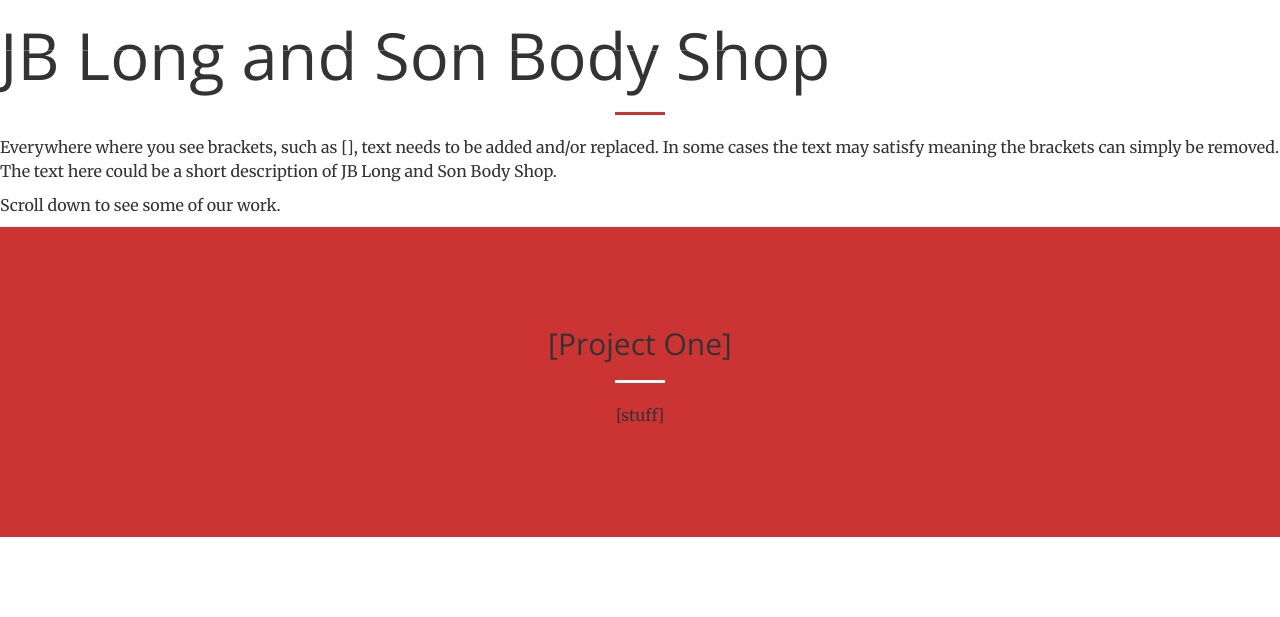
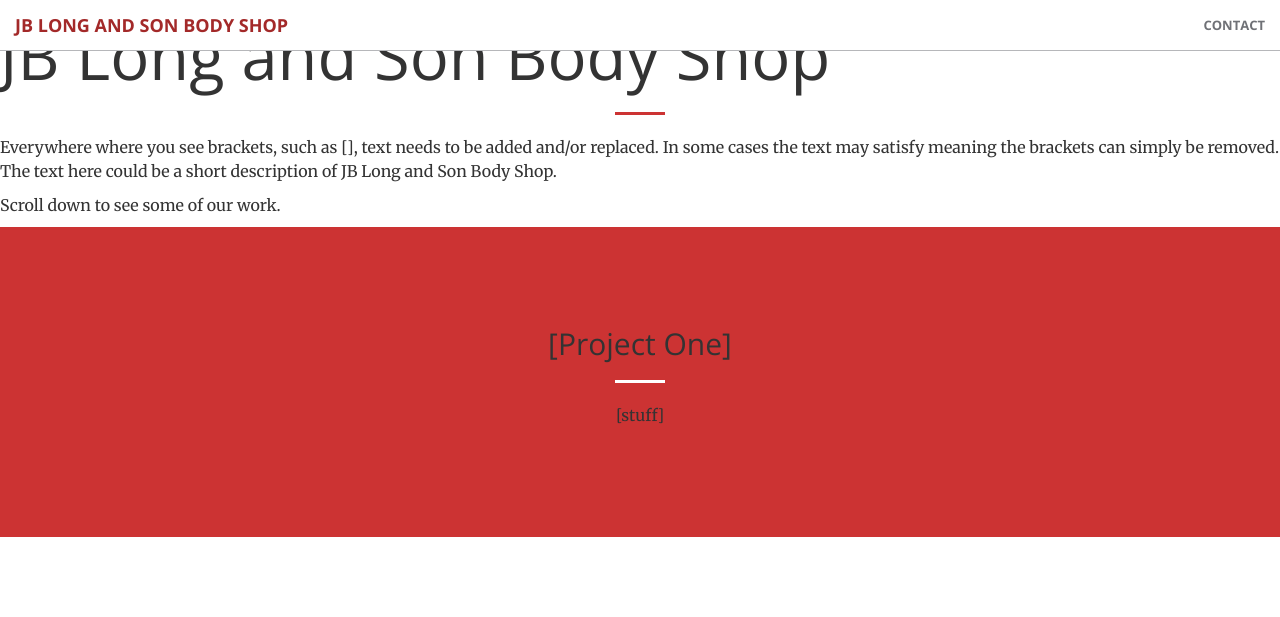
Before and after one commit to matthewlong29/JBShop_Site, a Jekyll site: the page built from _posts/2016-08-03-more-before-and-after.md, in a window 1280 px wide and 1400 px high. Shown: the top 617 px of the window. Built offline with Jekyll 4.4.1, drawn with Linux system fonts in a browser that asks for light colours; grey boxes are pictures that could not be loaded.

Commit message:
Removed transparency of nav bar

```diff
--- a/_sass/_base.scss
+++ b/_sass/_base.scss
@@ -179,43 +179,7 @@ section {
             }
         }
     }
-    @media (min-width: 768px) {
-        background-color: transparent;
-        border-color: rgba(white, .3);
-        .navbar-header .navbar-brand {
-            color: rgba(white, .7);
-            &:hover,
-            &:focus {
-                color: white;
-            }
-        }
-        .nav > li > a,
-        .nav > li > a:focus {
-            color: rgba(white, .7);
-            &:hover {
-                color: white;
-            }
-        }
-        &.affix {
-            background-color: white;
-            border-color: rgba($theme-gray, .5);
-            .navbar-header .navbar-brand {
-                color: $theme-red;
-                font-size: 14px;
-                &:hover,
-                &:focus {
-                    color: darken($theme-red, 10%);
-                }
-            }
-            .nav > li > a,
-            .nav > li > a:focus {
-                color: $theme-gray;
-                &:hover {
-                    color: $theme-red;
-                }
-            }
-        }
-    }
+
 }
 
 // Header
```
